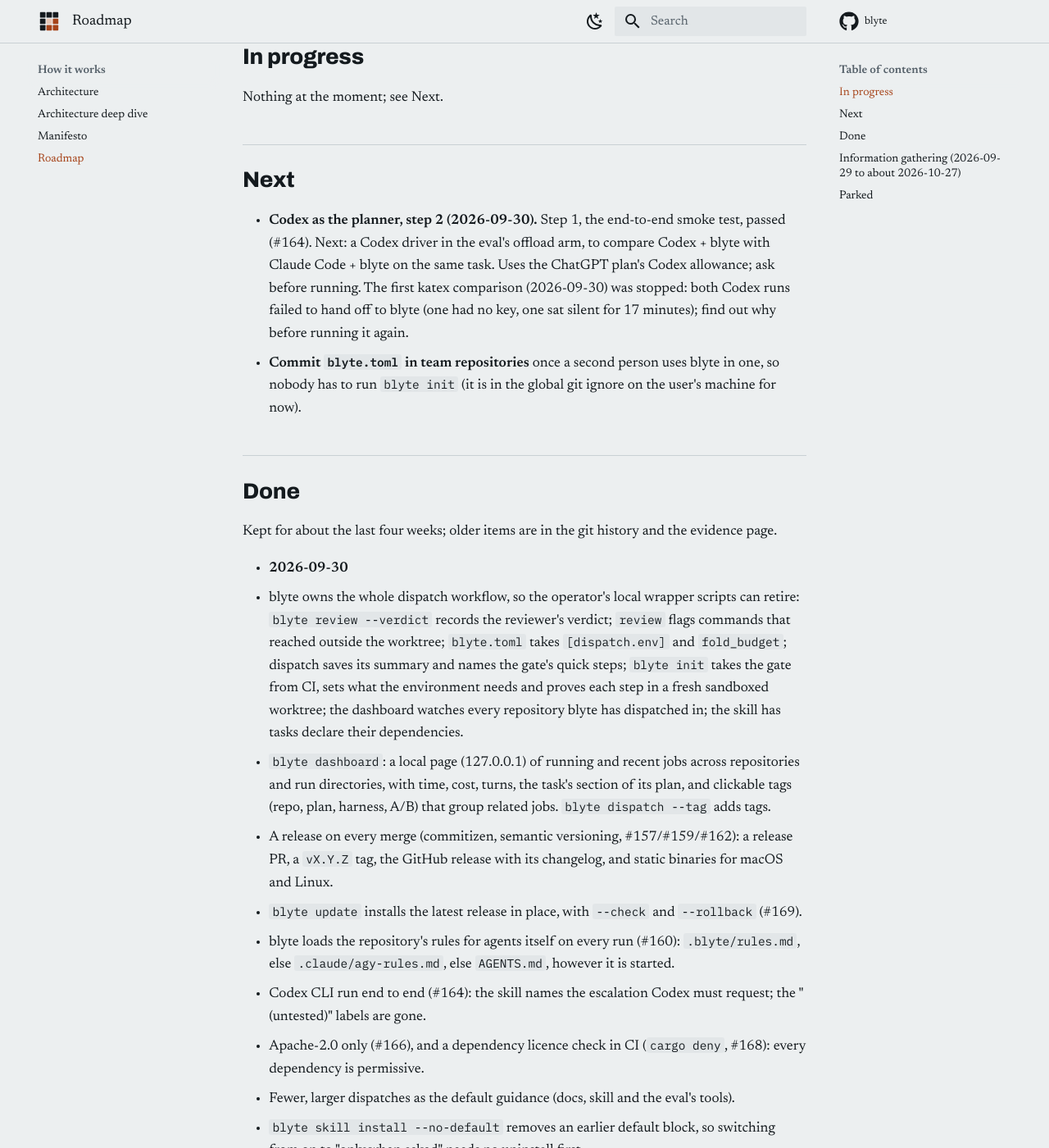
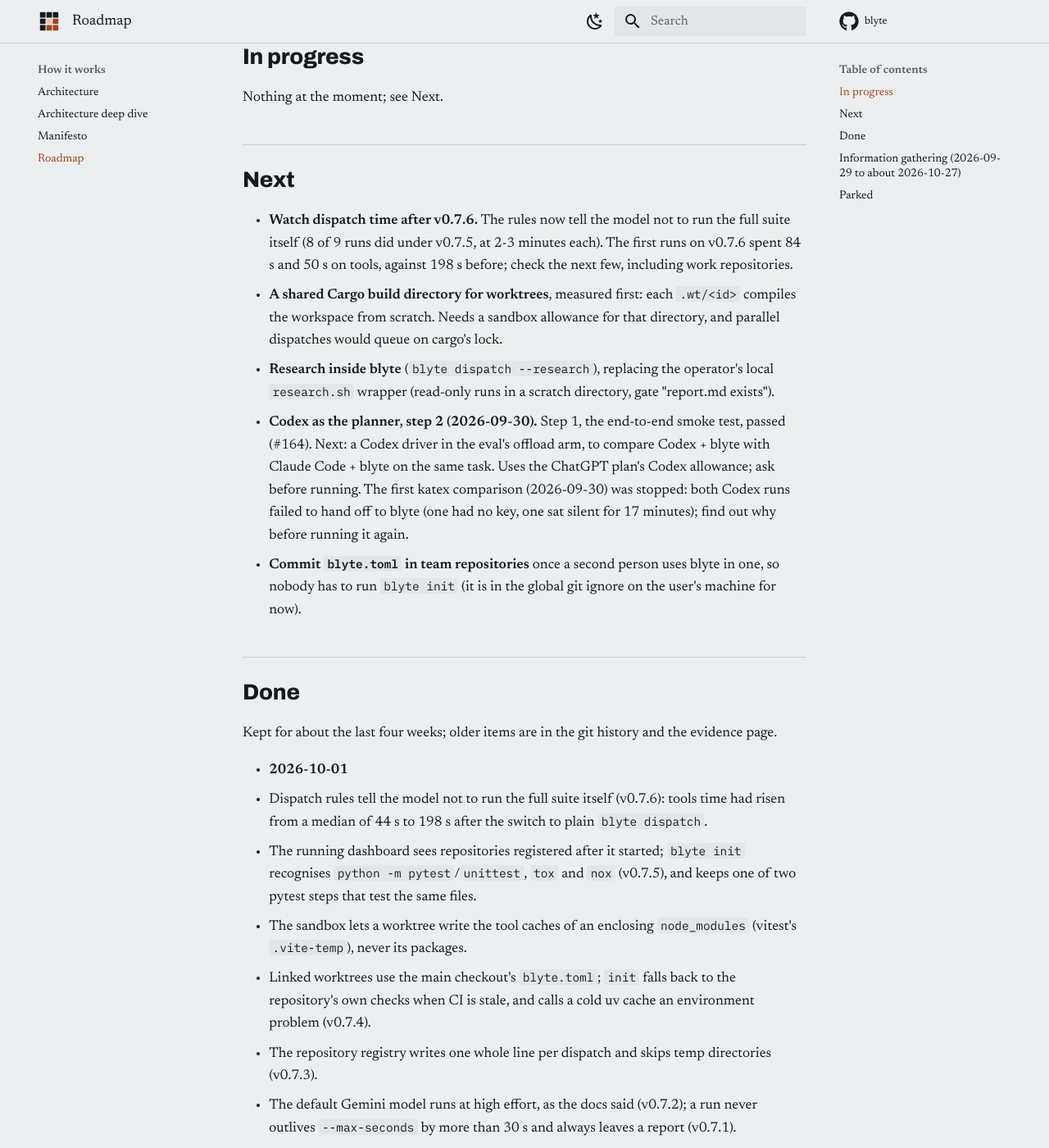
Before and after one commit to dnf0/blyte, an MkDocs documentation site: the page built from docs/roadmap.md, in a window 1280 px wide and 1400 px high, scrolled down 339 px. Shown: the whole window at 82% size. Built offline with MkDocs 1.6.1 and Material for MkDocs 9.7.7, drawn with Linux system fonts in a browser that asks for light colours; comment, search, counter and statistics services are not loaded; some of the changed text lies outside the part shown.

Commit message:
docs: roadmap, 2026-10-01 done and next
Co-Authored-By: Claude Opus 5.5 (1M context) <noreply@anthropic.com>

```diff
--- a/docs/roadmap.md
+++ b/docs/roadmap.md
@@ -9,6 +9,14 @@ Nothing at the moment; see Next.
 
 ## Next
 
+- **Watch dispatch time after v0.7.6.** The rules now tell the model not to run the full suite
+  itself (8 of 9 runs did under v0.7.5, at 2-3 minutes each). The first runs on v0.7.6 spent 84 s
+  and 50 s on tools, against 198 s before; check the next few, including work repositories.
+- **A shared Cargo build directory for worktrees**, measured first: each `.wt/<id>` compiles the
+  workspace from scratch. Needs a sandbox allowance for that directory, and parallel dispatches
+  would queue on cargo's lock.
+- **Research inside blyte** (`blyte dispatch --research`), replacing the operator's local
+  `research.sh` wrapper (read-only runs in a scratch directory, gate "report.md exists").
 - **Codex as the planner, step 2 (2026-09-30).** Step 1, the end-to-end smoke test, passed (#164).
   Next: a Codex driver in the eval's offload arm, to compare Codex + blyte with Claude Code + blyte
   on the same task. Uses the ChatGPT plan's Codex allowance; ask before running. The first katex
@@ -21,6 +29,22 @@ Nothing at the moment; see Next.
 
 Kept for about the last four weeks; older items are in the git history and the evidence page.
 
+- **2026-10-01**
+  - Dispatch rules tell the model not to run the full suite itself (v0.7.6): tools time had risen
+    from a median of 44 s to 198 s after the switch to plain `blyte dispatch`.
+  - The running dashboard sees repositories registered after it started; `blyte init` recognises
+    `python -m pytest`/`unittest`, `tox` and `nox` (v0.7.5), and keeps one of two pytest steps that
+    test the same files.
+  - The sandbox lets a worktree write the tool caches of an enclosing `node_modules` (vitest's
+    `.vite-temp`), never its packages.
+  - Linked worktrees use the main checkout's `blyte.toml`; `init` falls back to the repository's
+    own checks when CI is stale, and calls a cold uv cache an environment problem (v0.7.4).
+  - The repository registry writes one whole line per dispatch and skips temp directories (v0.7.3).
+  - The default Gemini model runs at high effort, as the docs said (v0.7.2); a run never outlives
+    `--max-seconds` by more than 30 s and always leaves a report (v0.7.1).
+  - The operator's local dispatch scripts and their sampled A/B against agy are retired (74 paired
+    tasks: 0.55x agy's time, 0.64x its cost). Every repository on the operator's machine now
+    dispatches with plain `blyte dispatch`.
 - **2026-09-30**
   - blyte owns the whole dispatch workflow, so the operator's local wrapper scripts can retire:
     `blyte review --verdict` records the reviewer's verdict; `review` flags commands that reached
```
